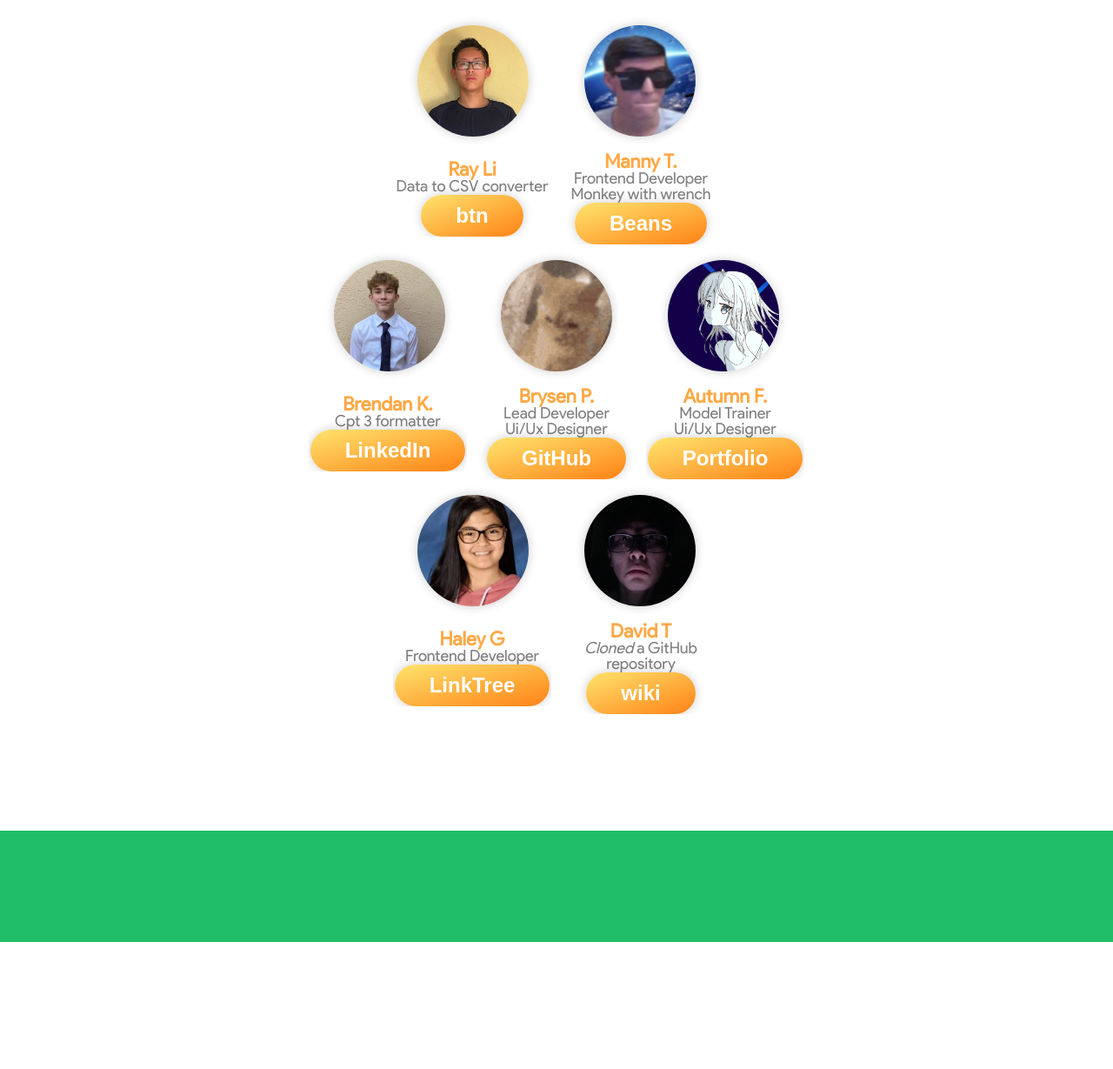
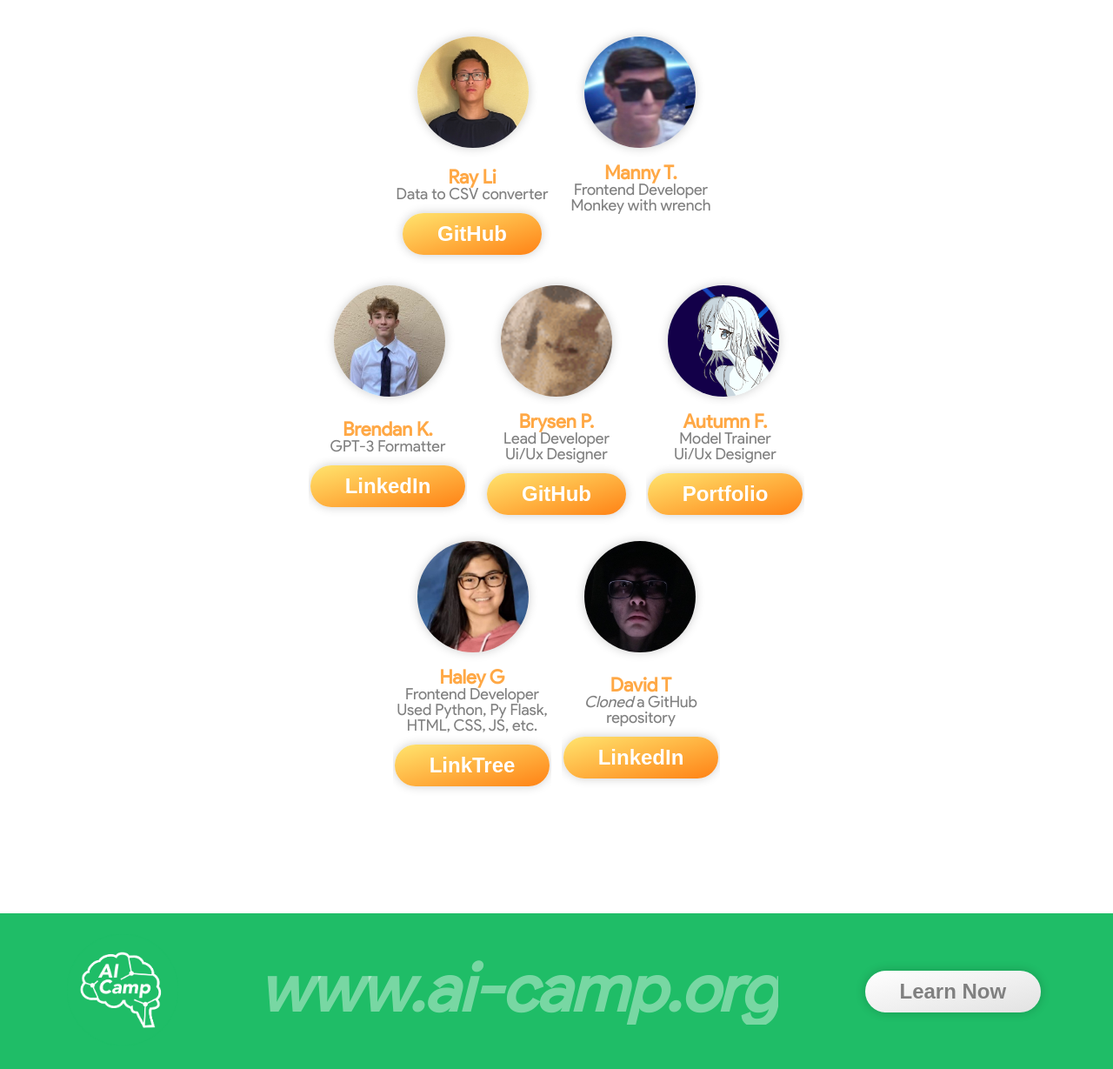
Before and after one commit to sethbassetti/SC22-BatchC-Valorious-Vampires, a Flask app: page / in a window 1280 px wide. Shown: the part 3320-4549 px from the top of the page at 87% size. Before the commit the page ends 4403 px from the top, so only its background shows below. Run offline with Flask 2, Linux system fonts and the light colour scheme.

Commit message:
Final website commit

```diff
--- a/web_recipai/app/main.py
+++ b/web_recipai/app/main.py
@@ -1,14 +1,15 @@
 # import requirements needed
 from flask import Flask, render_template, request, redirect, url_for
-from utils import get_base_url
+from flask_utils import get_base_url
 import json
 import openai
 import os
 import pandas as pd
+import torch
 
 # setup the webserver
 # port may need to be changed if there are multiple flask servers running on same server
-port = 12347
+port = 12348
 base_url = get_base_url(port)
 
 # if the base url is not empty, then the server is running in development, and we need to specify the static folder so that the static files are served
@@ -17,42 +18,78 @@ if base_url == '/':
 else:
     app = Flask(__name__, static_url_path=base_url+'static')
 
+model = torch.hub.load("ultralytics/yolov5", "custom", path = 'static/cv_model/best1.pt')
+app.config["UPLOAD_FOLDER"] = "static/"
+
+os.environ['OPENAI_API_KEY'] = "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"
+openai.api_key = os.getenv("OPENAI_API_KEY")
+
 # set up the routes and logic for the webserver
 @app.route(f'{base_url}')
 def home():
-    return render_template('index.html')
+    return render_template('index.html', recipe=json.dumps(""))
 
-@app.route(f'{base_url}', methods=["GET", "POST"])
+@app.route(f'{base_url}', methods=["POST"])
 def my_function():
+
+    # If we are posting data, use it to generate a recipe and return that recipe
     if request.method == "POST":
         data = request.json['input']
+        response = generate_recipe(data)
+        return response
 
-        os.environ['OPENAI_API_KEY'] = "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"
-        openai.api_key = os.getenv("OPENAI_API_KEY")
-        response = openai.Completion.create(
+@app.route(f'{base_url}/upload', methods=["GET", "POST"])
+def upload_file():
+    if request.method == 'POST':
+
+        # Receive the uploaded file and save it to the static folder
+        f = request.files['file']
+        f.save(app.config['UPLOAD_FOLDER'] + f.filename)
+
+        # Use the current path to obtain where the image was saved
+        here = os.getcwd()
+        image_path = os.path.join(here, app.config["UPLOAD_FOLDER"], f.filename)
+
+        # Send the image through the model
+        results = model(image_path)
+
+        # Turn the result into a json object
+        results = json.loads(results.pandas().xyxy[0].to_json(orient="records"))
+        ingredients = []
+
+        # Loop through the json dictionary, adding the name of the ingredient to an ingredients list
+        for result in results:
+            ingredient = result["name"]
+            ingredients.append(ingredient)
+
+        # Delete duplicates
+        ingredients = list(set(ingredients))
+
+        # Create a string for the prompt and send it into the model
+        ingredient_string = ", ".join(ingredients) + "->"
+
+        response = generate_recipe(ingredient_string)
+
+        return render_template("index.html", recipe=json.dumps(response))
+
+    else:
+        return render_template("index.html", recipe=json.dumps(""))
+
+def generate_recipe(prompt):
+    """ Helper function to use openai's API to generate a recipe"""
+    response = openai.Completion.create(
             engine="babbage:ft-personal-2022-07-28-21-36-07",
-            prompt= data,
+            prompt=prompt,
             temperature=0.4,
             max_tokens=256,
             #top_p=1,
             frequency_penalty=0.26,
             presence_penalty=0.7
         )
-        response = response.get("choices")[0]['text']
-        response = response.split(" END")[0]
-        print(response)
+    response = response.get("choices")[0]['text']
+    response = response.split(" END")[0]
+    return response
 
-        return response
-    else:
-        return render_template('index.html')
-
-
-
-# define additional routes here
-# for example:
-# @app.route(f'{base_url}/team_members')
-# def team_members():
-#     return render_template('team_members.html') # would need to actually make this page
 
 if __name__ == '__main__':
     # IMPORTANT: change url to the site where you are editing this file.
--- a/web_recipai/app/static/js/pizza.js
+++ b/web_recipai/app/static/js/pizza.js
@@ -4,6 +4,7 @@ _$ = (x) => document.querySelectorAll(`#${x}`)[0];
 let ingredients = []; // List of ingredients to be used in recipie generation
 let position = "run"; // The current section of the page
 let theme = "light";
+let currentRecipe = [];
 
 window.onload = function() {
     // Trigger the scroll event so the navbat is updated properly
@@ -20,8 +21,7 @@ window.onload = function() {
     ];
 
     let selected = prompts[Math.floor(Math.random() * prompts.length)];
-
-    // Later calculate how long the text is so we can figure out what the size of the prompt should be
+    console.log(selected);
     _$("title").innerText = selected;
 
     // Ramdom ingredient placeholders
@@ -69,11 +69,18 @@ window.onload = function() {
         selectedIngredient = sampleIngredients[Math.floor(Math.random() * sampleIngredients.length)];
         _$("input").placeholder = selectedIngredient + "...";
     }, 5000);
+
+  checkRecipe()
 }
 
 // Listen for the enter key to be pressed
 // Additionally, clear any errors as soon as the user starts typing
 document.addEventListener("keydown", (event) => {
+    // If Alt+Enter or Shift+Enter is pressed, run the sendResults function
+    if (event.key === "Enter" && (event.altKey || event.shiftKey || event.ctrlKey)) {
+        return sendResults();
+    }
+
     if (event.key === "Enter" && _$("input").value !== "") {
         addItem();
     }
@@ -87,7 +94,7 @@ document.addEventListener("keydown", (event) => {
 // Edit the 'scroll' event to track the page position, and update the
 // position of the navbar indicator proportional to the scroll position
 window.addEventListener("scroll", () => {
-    console.log(window.scrollY >= _$("team").offsetTop, window.scrollY, _$("team").offsetTop);
+    //console.log(window.scrollY >= _$("team").offsetTop, window.scrollY, _$("team").offsetTop);
     // Get the percentage of the page scrolled
     let scrollPercentage = 100 * (window.scrollY / (document.body.scrollHeight - window.innerHeight));
 
@@ -150,7 +157,7 @@ window.addEventListener("scroll", () => {
             }
         }
     } else if (window.scrollY >= _$("team").offsetTop) {
-        console.log("team");
+        //console.log("team");
         position = "team";
 
         // If we're on the team section, change the third navbar-item's
@@ -194,6 +201,7 @@ window.addEventListener("scroll", () => {
         }
     }
 });
+
 
 
 const addItem = () => {
@@ -249,11 +257,12 @@ const removeItem = (item) => {
 
     // Filter out the item from the list
     ingredients = ingredients.filter(i => i !== item);
-    console.log(ingredients);
+    //console.log(ingredients);
 }
 
 
 const randomize = () => {
+    isRand = true;
     // Dummy list, rewrite with a db of ingredients later
     let sampleIngredients = [
         "dough",
@@ -306,7 +315,7 @@ const setTheme = () => {
     // trigger scroll for a second
     window.scrollBy(0, 2048);
     window.scrollBy(0, -2048);
-    console.log(theme);
+    //console.log(theme);
     // Get the current theme
     let root = document.documentElement;
 
@@ -351,7 +360,7 @@ const setTheme = () => {
         root.style.setProperty("--gradient-light-alt", "linear-gradient(to right,#ffc36e,#ff5757,#9c37be)");
 
         // Fix the color of the down button
-        console.log("fixing color");
+        //console.log("fixing color");
         //_$("next").src = "https://img.icons8.com/ios-glyphs/30/000000/expand-arrow--v1.png";
 
         theme = "light";
@@ -370,13 +379,19 @@ const setTheme = () => {
     }
 }
 
+
 const setRecipe = (data) => {
+
+    //currentRecipe = data;
     // PAINFUL !!!
     let res = data.split("\n"); // res array
+
     let genTitle = res.slice(0, res.indexOf(""))[0].trim(); // title
     let ingInstArr = res.slice(res.indexOf("") + 1); // ing and inst
     let genIngredients = ingInstArr.slice(0, ingInstArr.indexOf("")); // ing
     let genInstructions = ingInstArr.slice(ingInstArr.indexOf("") + 1); // inst
+
+    currentRecipe = [genTitle, genIngredients, genInstructions];
 
     console.log(genTitle, genIngredients, genInstructions);
 
@@ -410,6 +425,11 @@ const setRecipe = (data) => {
 
         instructions.appendChild(span);
     }
+
+  // Hide the Retry button if we're working with an image (hotfix)
+    if (isImage) {
+      _$("retry").style.display = 'none';
+    }
 }
 
 const goTo = (id) => {
@@ -442,3 +462,9 @@ const goTo = (id) => {
       });
     }
 }
+
+function reveal_the_BUTTON(){
+  _$("copy").style.display = "flex",
+  _$("print").style.display = "flex",
+  _$("save").style.display = "none";
+}
--- a/web_recipai/app/static/styles.css
+++ b/web_recipai/app/static/styles.css
@@ -503,8 +536,8 @@ button:hover {
 
 }
 
-.info-btn {
-    margin: 12px 0;
+.primary.info-btn {
+    margin: 12px 6px !important;
 }
 
 .name {
@@ -549,9 +582,25 @@ button:hover {
 .banner {
     display: flex;
     flex-direction: row;
-    justify-content: center;
+    justify-content: space-between;
     align-items: center;
-    width: 100%;
-    height: 128px;
+    width: 88vw;
     background-color: #1fbd67;
+    padding: 24px 6vw;
 }
+
+.banner-text {
+    font-size: 6vw;
+    font-style: italic;
+    font-weight: bold;
+    color: #ffffff66;
+    overflow: hidden;
+    user-select: none;
+    margin: -64px;
+}
+
+@media (max-width: 856px) {
+    .banner-text {
+        display: none;
+    }
+}
--- a/web_recipai/app/templates/index.html
+++ b/web_recipai/app/templates/index.html
@@ -1,6 +1,7 @@
 <!DOCTYPE html>
 <html>
     <head>
+        <title>PizzAi - What's cookin'?</title>
         <meta charset="utf-8">
         <link rel="stylesheet" href="{{url_for('static', filename='styles.css')}}">
         <link rel="icon" type="image/png" href="{{url_for('static', filename='img/logo_pizzai.png')}}">
@@ -12,7 +13,7 @@
         <header id="run">
           <a href="{{url_for('home')}}">
                 <img src="{{url_for('static', filename='img/pizzai.svg')}}" />
-                <link rel = "icon" type = "image/x-icon" href="img/pizzai.svg">
+                <link rel="icon" type="image/x-icon" href="img/pizzai.svg">
             </a>
             <div id="nav" class="navbar">
                 <div class="navbar-item" onclick="goTo('run')">
@@ -36,7 +37,15 @@
             </div>
         </header>
 
+        <div class="loader">
+          <!-- .loader is a flex div that covers the entire screen width -->
+          <img id="pizza" src="{{url_for('static', filename='img/pizzai.svg')}}" />
 
+          <!-- KEYFRAME ROTATE THIS IMG !!!!! -->
+          <img id="spin" src="https://img.icons8.com/ios-glyphs/30/ffffff/spinner-frame-5.png"/>
+          <span style="color: white; font-weight: bold;">Thinking...</span>
+
+        </div>
 
         <div class="main-container">
             <div class="main">
@@ -51,20 +60,32 @@
                 <!-- Error text just in case the input is wrong -->
                 <span id="error" class="error"></span>
 
+                <!-- Another error section for recipe generation errors -->
+                <img id="errIco" style="display: none; margin-bottom: 24px;" src="https://img.icons8.com/ios-glyphs/64/ffffff/error--v1.png"/>
+                <span id="woopsie" style="display: none; color: var(--color-primary); font-size: 24px;">Oops! We dropped the plate!</span>
+                <span id="genError" style="display: none; color: var(--color-primary);">Something went wrong when fetching your recipe.</span>
+                <a id="errRetry" style="display: none; margin-top: 24px; text-decoration: none" href="{{url_for('home')}}">
+                    <button id="new" class="secondary" onclick="window.location.reload()">Try again</button>
+                </a>
+
                 <!-- List items are added to this #list div -->
                 <div id="list" class="list"></div>
 
                 <div id="btn-main" class="buttons-main">
                 <!-- Take a photo button here -->
-                    <input type="file" id="file" style="display:none;" />
-                    <input type="file" id="file" style="display:none;" />
-                    <button class='secondary' id="button" name="button" value="Upload" onclick="fileget();">
+                    <form action="{{url_for('upload_file')}}" method="POST" enctype="multipart/form-data" id="fileForm">
+                      <input type="file" id="file" name="file" style="display:none;" onchange="form.submit()"/>
+                  </form>
+
+                    <button class='secondary ico-btn' id="button" name="button" value="Upload" onclick="fileget();">
                         <img src="https://img.icons8.com/ios-glyphs/30/808080/slr-camera.png" />
                     </button>
                     <button class="primary" id="go" onclick="sendResults()">Go!</button>
-                    <button class="secondary" id="rand" onclick="sendResults(randomize())">
+                    <button class="secondary ico-btn" id="rand" onclick="sendResults(randomize())">
                         <img src="https://img.icons8.com/ios-glyphs/30/808080/dice.png" />
                     </button> <!-- Die icon -->
+
+
                 </div>
 
                 <!-- The part where we show the results :D -->
@@ -84,9 +105,19 @@
                 </div>
 
                 <div id="btn-result" class="buttons-main"> <!-- should change this classname -->
-                    <button class="secondary" id="save" onclick="alert('save')">Save</button>
-                    <button class="secondary" id="retry" onclick="alert('retry')">Retry</button>
+
+                  <button class="secondary" id="save" onclick="reveal_the_BUTTON()">Save</button>
+                    <button style="display: none" class="secondary ico-btn" id="print"onclick="printRecipe()">
+                      <img src="https://img.icons8.com/ios-glyphs/30/808080/print.png"/>
+                    </button>
+                    <button style="display: none; padding: 10px 20px !important;" class="secondary" id="copy" onclick="navigator.clipboard.writeText(currentRecipe)">
+                      <img src="https://img.icons8.com/ios-glyphs/30/808080/copy-2.png"/>
+                    </button>
+
+                    <button class="secondary" id="retry" onclick="sendResults(retry())">Retry</button>
+                  <a href="{{url_for('home')}}">
                     <button class="primary" id="new" onclick="window.location.reload()">New Recipe</button>
+                  </a>
                 </div>
                 <!-- nav down button -->
                 <img id="next" class="down" src="" onclick="goTo()" />
@@ -177,7 +208,8 @@
                     <img class="tl-img" src="{{url_for('static', filename='photos/trainingFinal.gif')}}" />
                     <div class="tl-text">
                         <span class="tl-title">Training the Model</span>
-                        <span class="tl-description">To start, we used GPT-2 for our model and then we trained another model on GPT-3. Based on the outputs from these two models we determined that our model on GPT-() had the most accurate outputs and this is the model our site is currently using.</span>
+                        <span class="tl-description">To start, we used GPT-2 for our model, but quickly switched to Gpt-2 + tensor flow which improved model accuracy. After training numerous models on this standard, we made the switch to GPT-3 which has substantially higher quality outputs, which is what we are using today.
+</span>
                     </div>
                 </div>
 
@@ -225,13 +257,13 @@
                 <div id="name" class="info">
                     <span class="name">Ray Li</span>
                     <span class="detail">Data to CSV converter</span>
-                    <button class="primary info-btn">btn</button>
+                    <button class="primary info-btn" onclick="window.open('https://github.com/rayzhili','_blank');">GitHub</button>
                 </div>
                 <div id="name" class="info">
                     <span class="name">Manny T.</span>
                     <span class="detail">Frontend Developer</span>
                     <span class="detail">Monkey with wrench</span>
-                    <button class="primary info-btn">Beans</button>
+                    <div id="spacer" style="margin: 32px 0px;"></div>
                   </div>
             </div>
 
@@ -244,7 +276,7 @@
             <div class="info-container">
               <div id="name" class="info">
                 <span class="name">Brendan K.</span>
-                <span class="detail">Cpt 3 formatter</span>
+                <span class="detail">GPT-3 Formatter</span>
                 <button class="primary info-btn" onclick="window.open('https://www.linkedin.com/in/brendan-keane-1746bb204', '_blank');">LinkedIn</button>
 
               </div>
@@ -274,23 +306,98 @@
                 <div id="name" class="info">
                     <span class="name">Haley G</span>
                     <span class="detail">Frontend Developer</span>
+                    <span class="detail">Used Python, Py Flask,</span>
+                    <span class="detail">HTML, CSS, JS, etc.</span>
                     <button class="primary info-btn" onclick="window.open( 'https://linktr.ee/_haley_','_blank')">LinkTree</button>
                 </div>
                 <div id="name" class="info">
                     <span class="name">David T</span>
                     <span class="detail"><i>Cloned</i> a GitHub repository</span>
-                    <button class="primary info-btn" onclick="window.open('https://www.wikipedia.org/', '_blank');">wiki</button>
+                    <button class="primary info-btn" onclick="window.open('https://www.linkedin.com/in/david-tuvshin-5852b5216/', '_blank');">LinkedIn</button>
                 </div>
             </div>
         </div>
         <div id="banner-aicamp" class="banner">
-
+          <a>
+            <img style="width: 128px; z-index: 1;" src="{{url_for('static', filename='ai_camp_logo.png')}}" />
+          </a>
+          <span class="banner-text">www.ai-camp.org</span>
+          <button style="z-index: 1;" class="secondary" onclick="window.open('https://www.ai-camp.org/','_blank')">Learn Now</button>
         </div>
     </body>
 
   <script>
-    function fileget(){
+    let isRand = false;
+    let isImage = false; // If we took a picture for our recipe
+
+    const printRecipe = () => {
+      let page = window.open('', '', 'height=500, width=500');
+      // (genTitle, genIngredients, genInstructions);
+      page.document.write(`
+        <html>
+          <body>
+            <h1>${currentRecipe[0] /* title */}</h1>
+            <br />
+
+            <h2>Ingredients</h2>
+            <p>${currentRecipe[1].join('<br />')}</p>
+            <br />
+
+            <h2>Instructions</h2>
+            <p>${currentRecipe[2].join('<br />')}</p>
+            <br />
+            <br />
+
+            <p>Recipe generated by PizzaAi.</p>
+          </body>
+        </html>
+      `);
+
+      page.document.close();
+      page.print();
+    }
+
+    function checkRecipe(){
+      console.log({{recipe|safe}})
+      var recipe = {{recipe|safe}}
+      if(recipe != ""){
+        let main = ["title", "ic", "error", "list", "btn-main"]
+        main.forEach((elm) => {
+            _$(elm).style.display = "none";
+        });
+
+        isImage = true;
+        setRecipe(recipe)
+      }
+    };
+
+    function fileget() {
       document.getElementById("file").click();
+    };
+
+    function retry() {
+      let shuffledIngredients;
+
+      if (isRand) {
+        shuffledIngredients = randomize();
+      } else {
+        shuffledIngredients = ingredients.sort(() => Math.random() - 0.5); // Randomize the list
+      }
+
+      // Clear the title
+      _$("r-title").innerHtml = '';
+
+      // Delete any child nodes from the step and ingredient containers
+      let containers = ["r-ing-container", "r-step-container"];
+
+      for (let i = 0; i < containers.length; i++) {
+        while (_$(containers[i]).firstChild) {
+          _$(containers[i]).removeChild(_$(containers[i]).firstChild);
+        }
+      }
+
+
+      return shuffledIngredients;
     };
 
     function sendResults(rand) {
@@ -322,8 +429,6 @@
 
         console.log(ingredients);
 
-        let username = "Hello"
-
         var obj = {
           'input': data
         }
@@ -336,6 +441,13 @@
           success: (res) => {
               console.log(res)
               setRecipe(res);
+          },
+          error: (err) => {
+            console.log(err)
+            let elms = ["errIco", "woopsie", "genError", "errRetry"];
+            elms.forEach(elm => {
+              document.getElementById(elm).style.display = "flex";
+            });
           }
       });
     }
```
Also changed, not shown: other parts of web_recipai/app/static/styles.css (+35 -2 lines), web_recipai/app/flask_utils.py (renamed from web_recipai/app/utils.py), web_recipai/app/static/1.png (added), web_recipai/app/static/GitHub-Mark-Light-64px.png (added), web_recipai/app/static/ai_camp_logo.png (added). Lines whose indentation alone changed are shown as unchanged.
